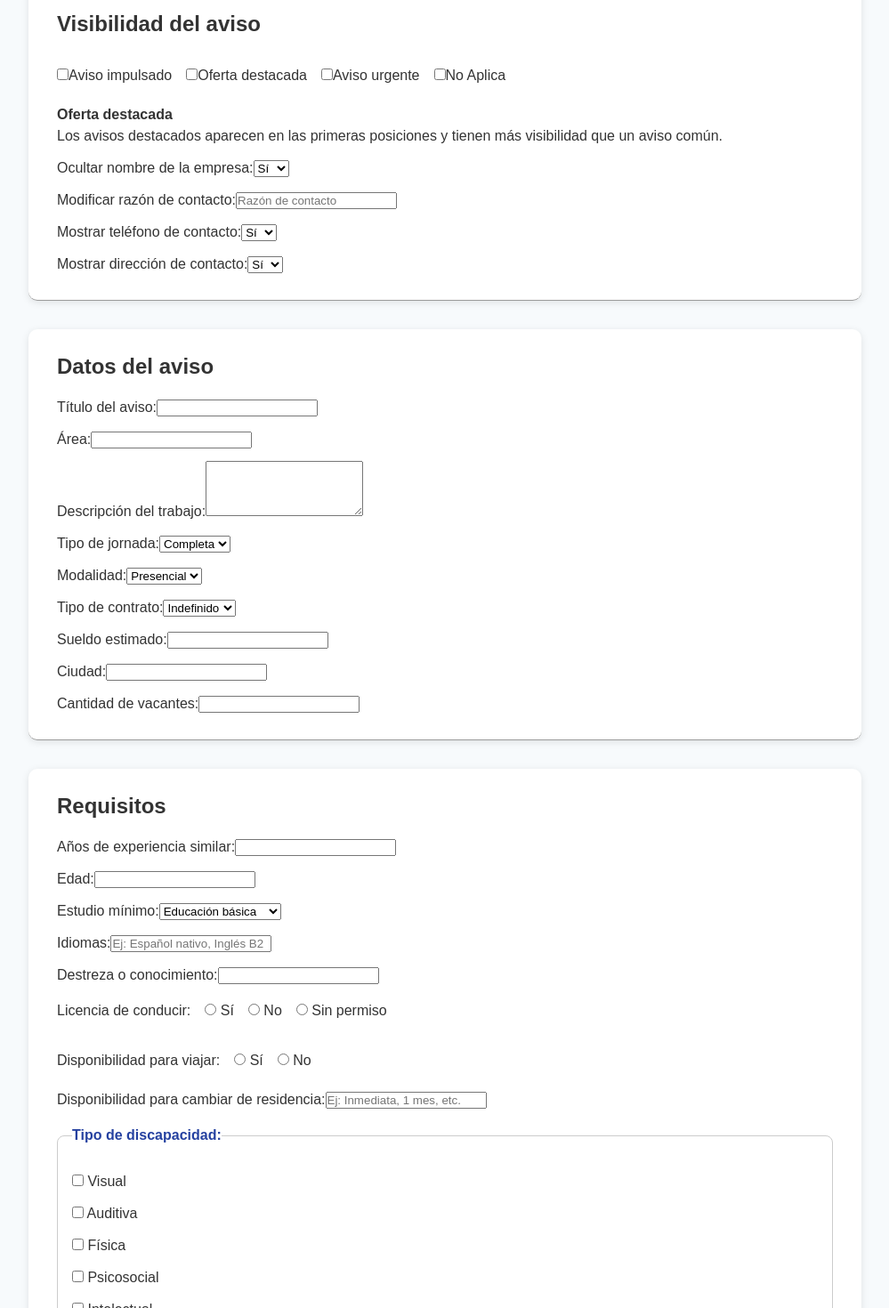
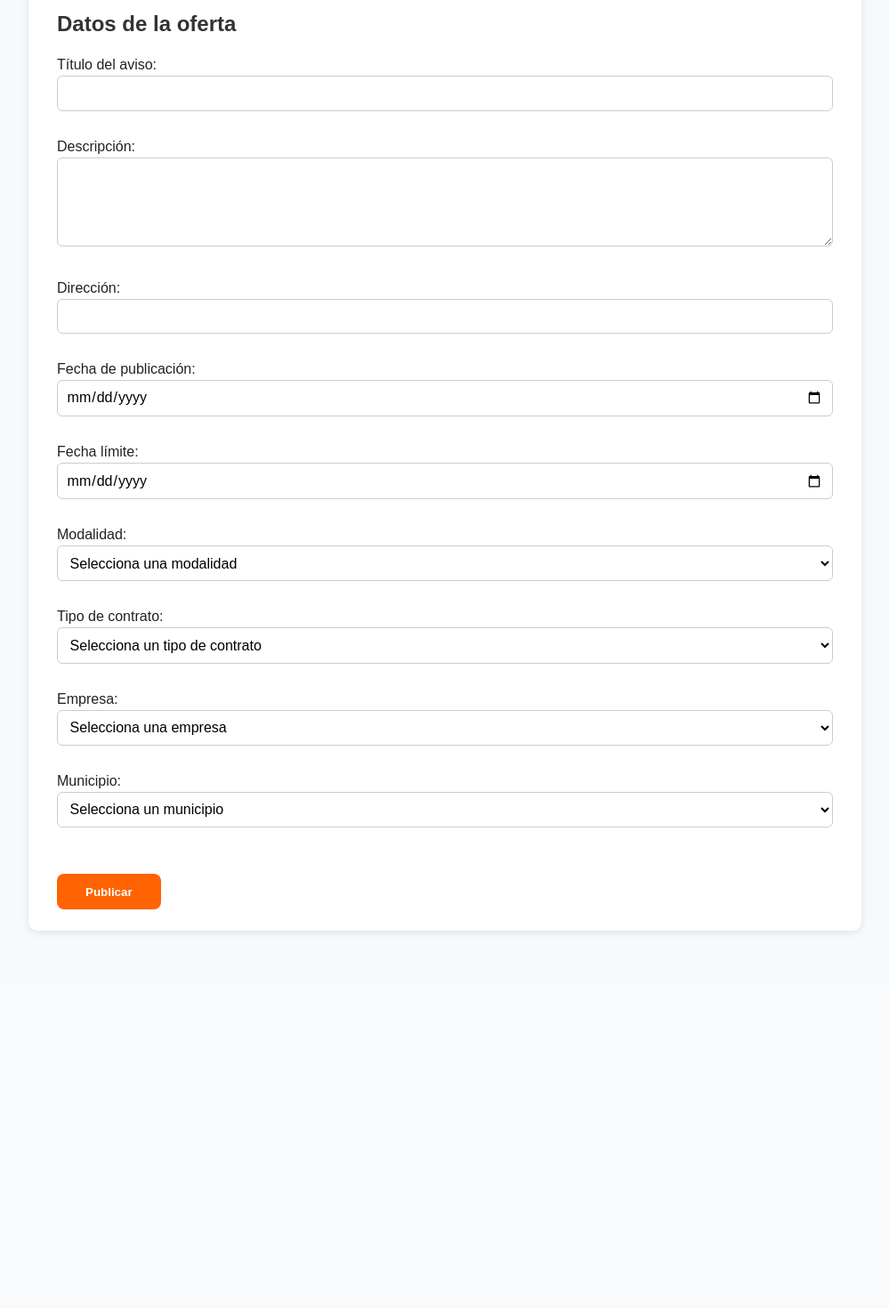
Before and after one commit to juangomlin/WORKABLE_1, a React (Vite) app: page /Reclutador/Publicacion in a window 1280 px wide. Shown: the part 200-1670 px from the top of the page at 89% size, without its empty margins (140-1139 px from the left). After the commit the page ends 1310 px from the top, so only its background shows below. Built offline with nearby package versions, Linux system fonts and the light colour scheme.

Commit message:
NuevPublicacionPageBD

```diff
--- a/src/pages/ReclutadorPage/PublicacionPage/PublicacionPage.css
+++ b/src/pages/ReclutadorPage/PublicacionPage/PublicacionPage.css
@@ -26,21 +26,31 @@
   margin-bottom: 1rem;
 }
 
+
 label {
   display: block;
   margin: 0.75rem 0 0.25rem;
+  font-weight: 500;
+  color: #222;
 }
 
-.input-field-PB {
+input,
+select,
+textarea {
   width: 100%;
   padding: 0.6rem;
   border: 1px solid #ccc;
   border-radius: 6px;
   box-sizing: border-box;
+  font-family: inherit;
+  font-size: 1rem;
+  margin-bottom: 1rem;
+  background-color: #fff;
 }
 
-textarea.input-field-PB {
+textarea {
   resize: vertical;
+  min-height: 100px;
 }
 
 .group-checkbox-PB,
@@ -111,7 +121,7 @@ textarea.input-field-PB {
   background-color: #db5400;
 }
 
-/* Responsive adjustments */
+
 @media (max-width: 768px) {
   .container-main-PB {
     padding: 1rem;
--- a/src/pages/ReclutadorPage/PublicacionPage/PublicacionPage.jsx
+++ b/src/pages/ReclutadorPage/PublicacionPage/PublicacionPage.jsx
@@ -1,4 +1,4 @@
-import React from 'react';
+import React, { useState } from 'react';
 import { useNavigate } from 'react-router-dom';
 import HeaderReclutador from '../../../components/HeaderReclutador/HeaderReclutador';
 import './PublicacionPage.css';
@@ -6,201 +6,214 @@ import './PublicacionPage.css';
 const PublicacionPage = () => {
   const navigate = useNavigate();
 
-  const handleSubmit = (event) => {
-    event.preventDefault();
+  const [formData, setFormData] = useState({
+    tituloAviso: '',
+    descripcionTrabajo: '',
+    direccion: '',
+    fechaPublicacion: '',
+    fechaLimite: '',
+    modalidadTrabajo: '',
+    tipoContrato: '',
+    empresa: '',
+    municipio: ''
+  });
+
+
+  const modalidades = [
+    { id: 1, nombre: 'Presencial' },
+    { id: 2, nombre: 'Remoto' },
+    { id: 3, nombre: 'Híbrido' }
+  ];
+
+  const tiposContrato = [
+    { id: 1, nombre: 'Indefinido' },
+    { id: 2, nombre: 'Término fijo' },
+    { id: 3, nombre: 'Prácticas' }
+  ];
+
+  const empresas = [
+    { id: 1, nombre: 'Empresa A' },
+    { id: 2, nombre: 'Empresa B' },
+    { id: 3, nombre: 'Empresa C' }
+  ];
+
+  const municipios = [
+    { id: 1, nombre: 'Bogotá' },
+    { id: 2, nombre: 'Medellín' },
+    { id: 3, nombre: 'Cali' }
+  ];
+
+  const handleChange = (e) => {
+    const { name, value } = e.target;
+    setFormData((prev) => ({ ...prev, [name]: value }));
+  };
+
+  const handleSubmit = (e) => {
+    e.preventDefault();
+
+    const datosListos = {
+      NOMBRE: formData.tituloAviso,
+      DESCRIPCION: formData.descripcionTrabajo,
+      DIRECCION: formData.direccion,
+      FECHA_PUBLI: formData.fechaPublicacion,
+      FECHA_LIMIT: formData.fechaLimite,
+      MODAL_ID: parseInt(formData.modalidadTrabajo),
+      TIP_CONT_ID: parseInt(formData.tipoContrato),
+      EMPRE_ID: parseInt(formData.empresa),
+      MUNIC_ID: parseInt(formData.municipio)
+    };
+
+    console.log("Datos listos para guardar en la base de datos:", datosListos);
+    alert("Formulario completado. Verifica la consola del navegador.");
   };
 
   return (
     <>
       <HeaderReclutador />
-
       <main className="container-main-PB">
         <h1 className="title-page-PB">Publicar oferta</h1>
 
-        <section className="section-card-PB">
-          <h2 className="title-section-PB">Visibilidad del aviso</h2>
+        <form onSubmit={handleSubmit}>
+          <section className="section-card-PB">
+            <h2 className="title-section-PB">Datos de la oferta</h2>
 
-          <div className="group-checkbox-PB">
-            <label htmlFor="avisoImpulsado">
-              <input type="checkbox" id="avisoImpulsado" name="avisoImpulsado" />
-              Aviso impulsado
-            </label>
-            <label htmlFor="ofertaDestacada">
-              <input type="checkbox" id="ofertaDestacada" name="ofertaDestacada" />
-              Oferta destacada
-            </label>
-            <label htmlFor="avisoUrgente">
-              <input type="checkbox" id="avisoUrgente" name="avisoUrgente" />
-              Aviso urgente
-            </label>
-            <label htmlFor="noAplicaVisibilidad">
-              <input type="checkbox" id="noAplicaVisibilidad" name="noAplicaVisibilidad" />
-              No Aplica
-            </label>
-          </div>
-
-          <div className="box-warning-PB">
-            <strong>Oferta destacada</strong>
-            <p>
-              Los avisos destacados aparecen en las primeras posiciones y tienen
-              más visibilidad que un aviso común.
-            </p>
-          </div>
-
-          <label htmlFor="ocultarNombreEmpresa">
-            Ocultar nombre de la empresa:
-            <select id="ocultarNombreEmpresa" name="ocultarNombreEmpresa">
-              <option value="si">Sí</option>
-              <option value="no">No</option>
-            </select>
-          </label>
-
-          <label htmlFor="razonContacto">
-            Modificar razón de contacto:
-            <input type="text" id="razonContacto" name="razonContacto" placeholder="Razón de contacto" />
-          </label>
-
-          <label htmlFor="mostrarTelefono">
-            Mostrar teléfono de contacto:
-            <select id="mostrarTelefono" name="mostrarTelefono">
-              <option value="si">Sí</option>
-              <option value="no">No</option>
-            </select>
-          </label>
-
-          <label htmlFor="mostrarDireccion">
-            Mostrar dirección de contacto:
-            <select id="mostrarDireccion" name="mostrarDireccion">
-              <option value="si">Sí</option>
-              <option value="no">No</option>
-            </select>
-          </label>
-        </section>
-
-        <section className="section-card-PB">
-          <h2 className="title-section-PB">Datos del aviso</h2>
-          <form onSubmit={handleSubmit}>
             <label htmlFor="tituloAviso">
               Título del aviso:
-              <input type="text" id="tituloAviso" name="tituloAviso" required />
+              <input
+                type="text"
+                id="tituloAviso"
+                name="tituloAviso"
+                value={formData.tituloAviso}
+                onChange={handleChange}
+                required
+              />
             </label>
-            <label htmlFor="areaTrabajo">
-              Área:
-              <input type="text" id="areaTrabajo" name="areaTrabajo" required />
+
+            <label htmlFor="descripcionTrabajo">
+              Descripción:
+              <textarea
+                id="descripcionTrabajo"
+                name="descripcionTrabajo"
+                value={formData.descripcionTrabajo}
+                onChange={handleChange}
+                rows="4"
+                required
+              />
             </label>
-            <label htmlFor="descripcionTrabajo">
-              Descripción del trabajo:
-              <textarea id="descripcionTrabajo" name="descripcionTrabajo" rows="4" required />
+
+            <label htmlFor="direccion">
+              Dirección:
+              <input
+                type="text"
+                id="direccion"
+                name="direccion"
+                value={formData.direccion}
+                onChange={handleChange}
+                required
+              />
             </label>
-            <label htmlFor="tipoJornada">
-              Tipo de jornada:
-              <select id="tipoJornada" name="tipoJornada">
-                <option value="completa">Completa</option>
-                <option value="parcial">Parcial</option>
+
+            <label htmlFor="fechaPublicacion">
+              Fecha de publicación:
+              <input
+                type="date"
+                id="fechaPublicacion"
+                name="fechaPublicacion"
+                value={formData.fechaPublicacion}
+                onChange={handleChange}
+                required
+              />
+            </label>
+
+            <label htmlFor="fechaLimite">
+              Fecha límite:
+              <input
+                type="date"
+                id="fechaLimite"
+                name="fechaLimite"
+                value={formData.fechaLimite}
+                onChange={handleChange}
+                required
+              />
+            </label>
+
+            <label htmlFor="modalidadTrabajo">
+              Modalidad:
+              <select
+                id="modalidadTrabajo"
+                name="modalidadTrabajo"
+                value={formData.modalidadTrabajo}
+                onChange={handleChange}
+                required
+              >
+                <option value="">Selecciona una modalidad</option>
+                {modalidades.map((mod) => (
+                  <option key={mod.id} value={mod.id}>
+                    {mod.nombre}
+                  </option>
+                ))}
               </select>
             </label>
-            <label htmlFor="modalidadTrabajo">
-              Modalidad:
-              <select id="modalidadTrabajo" name="modalidadTrabajo">
-                <option value="presencial">Presencial</option>
-                <option value="remoto">Remoto</option>
-                <option value="hibrido">Híbrido</option>
+
+            <label htmlFor="tipoContrato">
+              Tipo de contrato:
+              <select
+                id="tipoContrato"
+                name="tipoContrato"
+                value={formData.tipoContrato}
+                onChange={handleChange}
+                required
+              >
+                <option value="">Selecciona un tipo de contrato</option>
+                {tiposContrato.map((tipo) => (
+                  <option key={tipo.id} value={tipo.id}>
+                    {tipo.nombre}
+                  </option>
+                ))}
               </select>
             </label>
-            <label htmlFor="tipoContrato">
-              Tipo de contrato:
-              <select id="tipoContrato" name="tipoContrato">
-                <option value="indefinido">Indefinido</option>
-                <option value="temporal">Temporal</option>
-                <option value="freelance">Freelance</option>
+
+            <label htmlFor="empresa">
+              Empresa:
+              <select
+                id="empresa"
+                name="empresa"
+                value={formData.empresa}
+                onChange={handleChange}
+                required
+              >
+                <option value="">Selecciona una empresa</option>
+                {empresas.map((emp) => (
+                  <option key={emp.id} value={emp.id}>
+                    {emp.nombre}
+                  </option>
+                ))}
               </select>
             </label>
-            <label htmlFor="sueldoEstimado">
-              Sueldo estimado:
-              <input type="text" id="sueldoEstimado" name="sueldoEstimado" />
-            </label>
-            <label htmlFor="ciudad">
-              Ciudad:
-              <input type="text" id="ciudad" name="ciudad" required />
-            </label>
-            <label htmlFor="cantidadVacantes">
-              Cantidad de vacantes:
-              <input type="number" id="cantidadVacantes" name="cantidadVacantes" min="1" required />
-            </label>
-          </form>
-        </section>
 
-        <section className="section-card-PB">
-          <h2 className="title-section-PB">Requisitos</h2>
-          <form onSubmit={handleSubmit}>
-            <label htmlFor="anosExperiencia">
-              Años de experiencia similar:
-              <input type="number" id="anosExperiencia" name="anosExperiencia" />
-            </label>
-            <label htmlFor="edadRequerida">
-              Edad:
-              <input type="number" id="edadRequerida" name="edadRequerida" />
-            </label>
-            <label htmlFor="estudioMinimo">
-              Estudio mínimo:
-              <select id="estudioMinimo" name="estudioMinimo">
-                <option value="basica">Educación básica</option>
-                <option value="media">Educación media</option>
-                <option value="superior">Educación superior</option>
+            <label htmlFor="municipio">
+              Municipio:
+              <select
+                id="municipio"
+                name="municipio"
+                value={formData.municipio}
+                onChange={handleChange}
+                required
+              >
+                <option value="">Selecciona un municipio</option>
+                {municipios.map((mun) => (
+                  <option key={mun.id} value={mun.id}>
+                    {mun.nombre}
+                  </option>
+                ))}
               </select>
             </label>
-            <label htmlFor="idiomas">
-              Idiomas:
-              <input type="text" id="idiomas" name="idiomas" placeholder="Ej: Español nativo, Inglés B2" />
-            </label>
-            <label htmlFor="destrezaConocimiento">
-              Destreza o conocimiento:
-              <input type="text" id="destrezaConocimiento" name="destrezaConocimiento" />
-            </label>
 
-            <div className="group-radio-PB">
-              <label>Licencia de conducir:</label>
-              <label htmlFor="licenciaSi"><input type="radio" id="licenciaSi" name="licencia" value="si" /> Sí</label>
-              <label htmlFor="licenciaNo"><input type="radio" id="licenciaNo" name="licencia" value="no" /> No</label>
-              <label htmlFor="licenciaSinPermiso"><input type="radio" id="licenciaSinPermiso" name="licencia" value="sin_permiso" /> Sin permiso</label>
-            </div>
-
-            <div className="group-radio-PB">
-              <label>Disponibilidad para viajar:</label>
-              <label htmlFor="viajarSi"><input type="radio" id="viajarSi" name="viajar" value="si" /> Sí</label>
-              <label htmlFor="viajarNo"><input type="radio" id="viajarNo" name="viajar" value="no" /> No</label>
-            </div>
-
-            <label htmlFor="cambioResidencia">
-              Disponibilidad para cambiar de residencia:
-              <input type="text" id="cambioResidencia" name="cambioResidencia" placeholder="Ej: Inmediata, 1 mes, etc." />
-            </label>
-
-            <fieldset className="fieldset-PB">
-              <legend className="legend-PB">Tipo de discapacidad:</legend>
-              <label htmlFor="discapacidadVisual"><input type="checkbox" id="discapacidadVisual" name="discapacidad" value="visual" /> Visual</label>
-              <label htmlFor="discapacidadAuditiva"><input type="checkbox" id="discapacidadAuditiva" name="discapacidad" value="auditiva" /> Auditiva</label>
-              <label htmlFor="discapacidadFisica"><input type="checkbox" id="discapacidadFisica" name="discapacidad" value="fisica" /> Física</label>
-              <label htmlFor="discapacidadPsicosocial"><input type="checkbox" id="discapacidadPsicosocial" name="discapacidad" value="psicosocial" /> Psicosocial</label>
-              <label htmlFor="discapacidadIntelectual"><input type="checkbox" id="discapacidadIntelectual" name="discapacidad" value="intelectual" /> Intelectual</label>
-              <label htmlFor="discapacidadMultiple"><input type="checkbox" id="discapacidadMultiple" name="discapacidad" value="multiple" /> Múltiple</label>
-              <label htmlFor="discapacidadNoAplica"><input type="checkbox" id="discapacidadNoAplica" name="discapacidad" value="no_aplica" /> No aplica</label>
-            </fieldset>
-          </form>
-        </section>
-
-        <section className="section-card-PB">
-          <h2 className="title-section-PB">Preguntas de filtrado</h2>
-          <p className="text-info-PB">
-            Añade preguntas de filtro con el objetivo de obtener información más
-            específica sobre el candidato.
-          </p>
-          <button className="button-add-question-PB">Añadir pregunta</button>
-          <p className="text-questions-title-PB">Tus preguntas</p>
-          <textarea className="input-field-PB" rows="3" placeholder="Ej: ¿Tiene disponibilidad inmediata?" />
-
-          <button className="button-submit-PB" type="submit">Publicar</button>
-        </section>
+            <button className="button-submit-PB" type="submit">
+              Publicar
+            </button>
+          </section>
+        </form>
       </main>
     </>
   );
```
